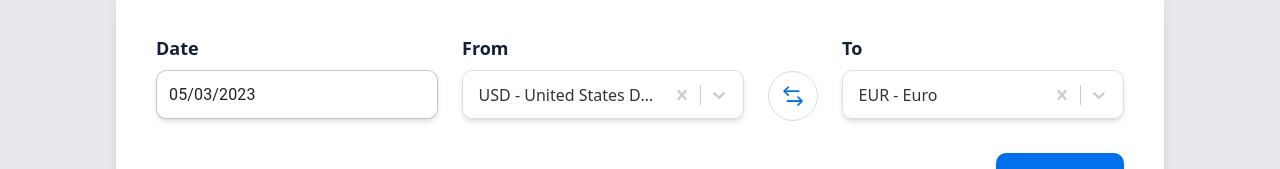
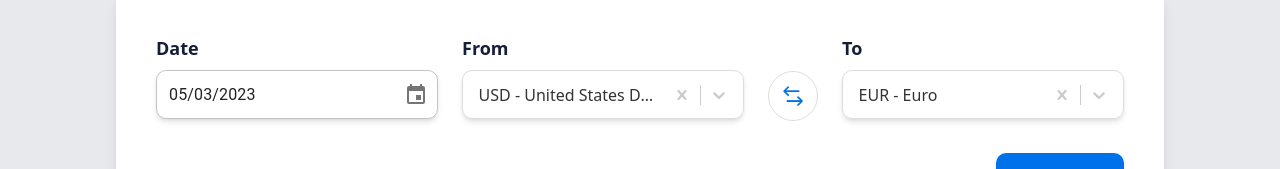
Before and after one commit to ComboTWTW/currency-rates, a React (Vite) app: page /date in a window 1280 px wide. Shown: the part 201-370 px from the top of the page. Built offline with nearby package versions, Linux system fonts and the light colour scheme.

Commit message:
working calendar ui

```diff
--- a/src/components/CalendarComp.tsx
+++ b/src/components/CalendarComp.tsx
@@ -5,6 +5,7 @@ import dayjs from 'dayjs';
 import { AdapterDayjs } from '@mui/x-date-pickers/AdapterDayjs';
 import { LocalizationProvider } from '@mui/x-date-pickers/LocalizationProvider';
 import { DatePicker } from '@mui/x-date-pickers/DatePicker';
+import Popper from '@mui/material';
 
 
 const CalendarComp = () => {
@@ -33,7 +34,9 @@ const CalendarComp = () => {
                 },
               }
 
-            }} className="shadow-md" defaultValue={dayjs()} />
+            }} className="shadow-md" defaultValue={dayjs()}
+            desktopModeMediaQuery={'@media (min-width:768px)'}
+            />
 
 
 
```
